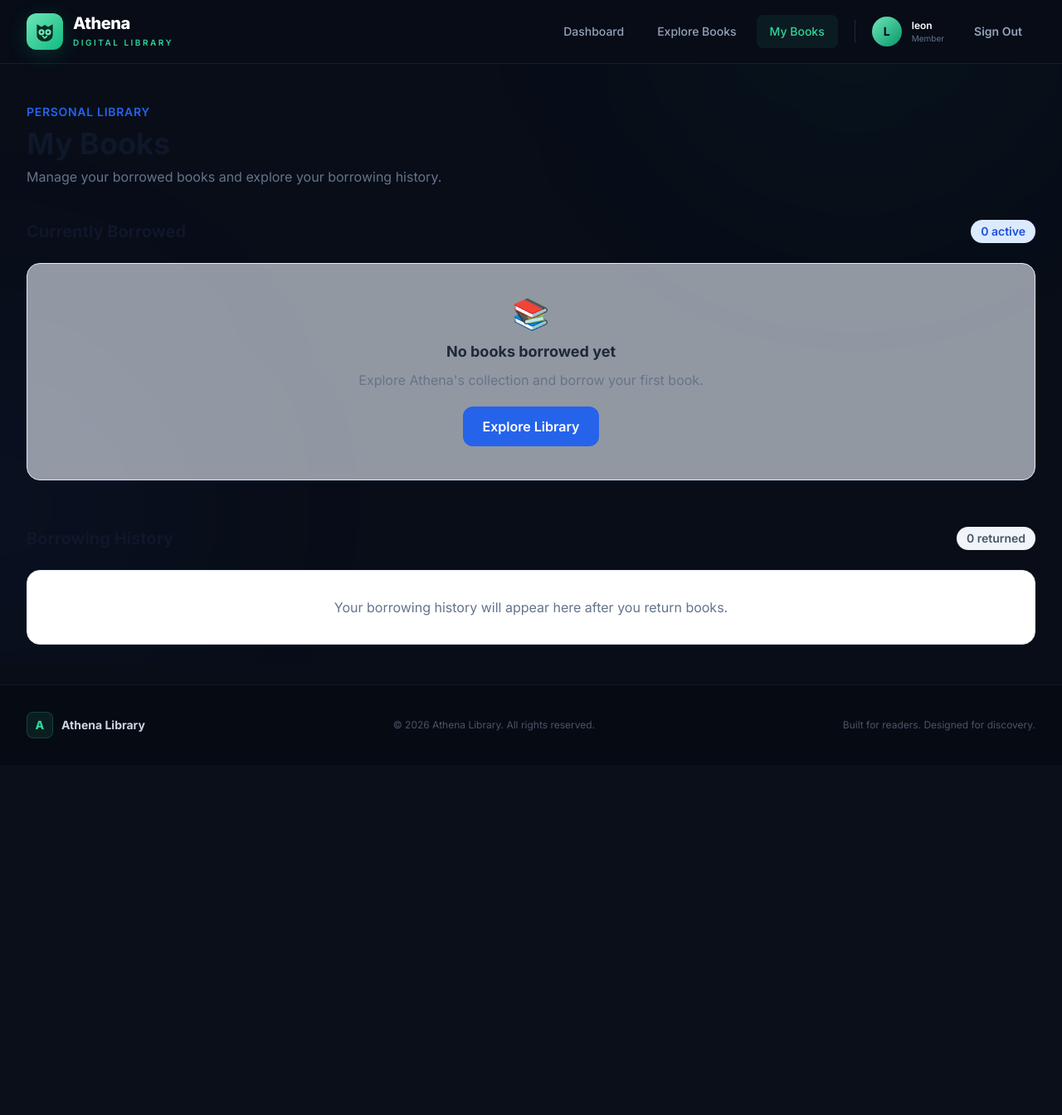
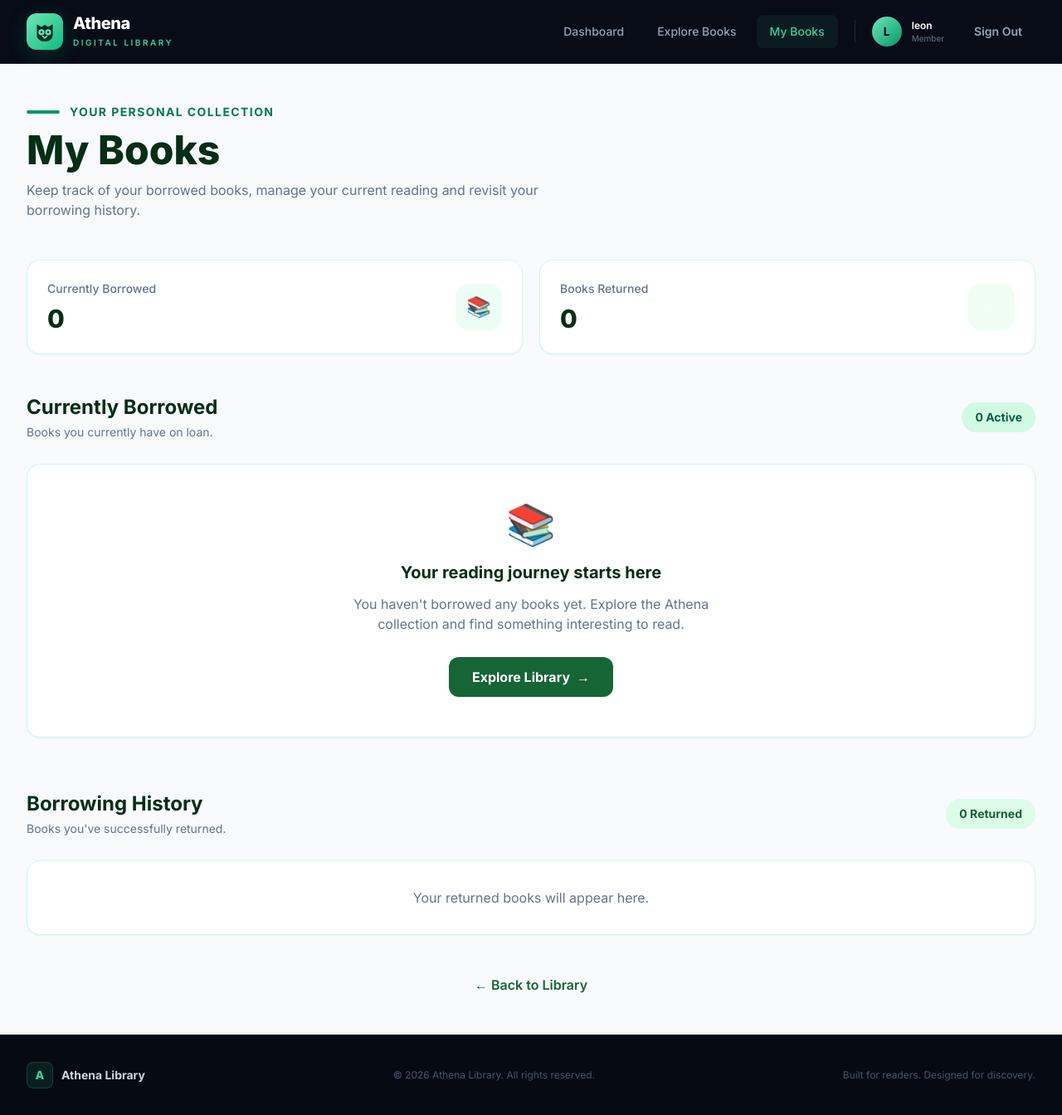
Before and after one commit to zerorc24/athena-library, a Django app: page /my-books/ in a window 1280 px wide. Shown: the whole page at 83% size. Before the commit the page ends 890 px from the top, so only its background shows below. Run offline with Django 5.2, Linux system fonts and the light colour scheme; a user stored in the database is signed in; data comes from the database, SQL or seed files in the repository; data that the repository does not hold is empty; some libraries are stand-ins or nearby versions.

Commit message:
server errors 500

```diff
--- a/library/templates/library/my_books.html
+++ b/library/templates/library/my_books.html
@@ -4,130 +4,289 @@
 {% block title %}My Books | Athena Library{% endblock %}
 
 {% block content %}
-<div class="max-w-7xl mx-auto px-4 sm:px-6 lg:px-8 py-12">
 
-    <!-- Page Header -->
-    <div class="mb-10">
-        <p class="text-sm font-semibold text-blue-600 uppercase tracking-wider">
-            Personal Library
-        </p>
-        <h1 class="text-3xl md:text-4xl font-bold text-slate-900 mt-2">
-            My Books
-        </h1>
-        <p class="text-slate-500 mt-2">
-            Manage your borrowed books and explore your borrowing history.
-        </p>
-    </div>
+<div class="min-h-screen bg-slate-50 py-12">
 
-    <!-- Active Borrowings -->
-    <section class="mb-14">
-        <div class="flex items-center justify-between mb-6">
-            <h2 class="text-xl font-bold text-slate-900">
-                Currently Borrowed
-            </h2>
-            <span class="bg-blue-100 text-blue-700 text-sm font-semibold px-3 py-1 rounded-full">
-                {{ active_borrowed.count }} active
-            </span>
+    <div class="max-w-7xl mx-auto px-4 sm:px-6 lg:px-8">
+
+        <!-- HEADER -->
+        <div class="mb-12">
+            <div class="flex items-center gap-3 mb-3">
+                <span class="w-10 h-1 bg-emerald-600 rounded-full"></span>
+                <span class="text-sm font-bold uppercase tracking-widest text-emerald-700">
+                    Your personal collection
+                </span>
+            </div>
+
+            <h1 class="text-4xl md:text-5xl font-extrabold text-green-950">
+                My Books
+            </h1>
+
+            <p class="text-slate-500 mt-3 max-w-2xl">
+                Keep track of your borrowed books, manage your current reading
+                and revisit your borrowing history.
+            </p>
         </div>
 
-        {% if active_borrowed %}
-        <div class="grid grid-cols-1 sm:grid-cols-2 lg:grid-cols-3 gap-6">
 
-            {% for record in active_borrowed %}
-            <div class="bg-white border border-blue-100 rounded-2xl p-6 shadow-sm hover:shadow-md transition">
+        <!-- SUMMARY CARDS -->
+        <div class="grid grid-cols-1 sm:grid-cols-2 gap-5 mb-12">
 
-                <div class="w-12 h-12 rounded-xl bg-blue-50 flex items-center justify-center mb-4">
-                    <span class="text-2xl">📖</span>
+            <div class="bg-white border border-emerald-100 rounded-2xl p-6 shadow-sm">
+                <div class="flex items-center justify-between">
+                    <div>
+                        <p class="text-sm font-medium text-slate-500">
+                            Currently Borrowed
+                        </p>
+
+                        <h2 class="text-3xl font-extrabold text-green-950 mt-2">
+                            {{ active_borrowed.count }}
+                        </h2>
+                    </div>
+
+                    <div class="w-14 h-14 rounded-2xl bg-emerald-50 flex items-center justify-center text-2xl">
+                        📚
+                    </div>
                 </div>
+            </div>
 
-                <h3 class="text-lg font-bold text-slate-900">
-                    {{ record.book.title }}
-                </h3>
 
-                <p class="text-sm text-slate-500 mt-1">
-                    By {{ record.book.author.full_name }}
-                </p>
+            <div class="bg-white border border-emerald-100 rounded-2xl p-6 shadow-sm">
+                <div class="flex items-center justify-between">
+                    <div>
+                        <p class="text-sm font-medium text-slate-500">
+                            Books Returned
+                        </p>
 
-                <div class="mt-5 pt-4 border-t border-slate-100">
-                    <p class="text-sm text-slate-500">
-                        Borrowed on
-                    </p>
-                    <p class="font-medium text-slate-800">
-                        {{ record.borrow_date|date:"M d, Y" }}
+                        <h2 class="text-3xl font-extrabold text-green-950 mt-2">
+                            {{ returned_history.count }}
+                        </h2>
+                    </div>
+
+                    <div class="w-14 h-14 rounded-2xl bg-green-50 flex items-center justify-center text-2xl">
+                        ✓
+                    </div>
+                </div>
+            </div>
+
+        </div>
+
+
+        <!-- ACTIVE BORROWINGS -->
+        <section class="mb-16">
+
+            <div class="flex flex-col sm:flex-row sm:items-center sm:justify-between gap-3 mb-7">
+
+                <div>
+                    <h2 class="text-2xl font-bold text-green-950">
+                        Currently Borrowed
+                    </h2>
+
+                    <p class="text-slate-500 text-sm mt-1">
+                        Books you currently have on loan.
                     </p>
                 </div>
 
-                <a href="{% url 'return_book' record.book.id %}"
-                   class="mt-5 block text-center bg-blue-600 hover:bg-blue-700 text-white font-semibold py-3 rounded-xl transition">
-                    Return Book
-                </a>
+                <span class="w-fit px-4 py-2 rounded-full bg-emerald-100 text-emerald-800 text-sm font-bold">
+                    {{ active_borrowed.count }} Active
+                </span>
 
             </div>
-            {% endfor %}
 
-        </div>
-        {% else %}
-        <div class="bg-blue-50/60 border border-blue-100 rounded-2xl p-10 text-center">
-            <p class="text-4xl mb-3">📚</p>
-            <h3 class="text-lg font-bold text-slate-800">
-                No books borrowed yet
-            </h3>
-            <p class="text-slate-500 mt-2">
-                Explore Athena's collection and borrow your first book.
-            </p>
-            <a href="{% url 'library' %}"
-               class="inline-block mt-5 bg-blue-600 hover:bg-blue-700 text-white px-6 py-3 rounded-xl font-semibold">
-                Explore Library
-            </a>
-        </div>
-        {% endif %}
-    </section>
 
-    <!-- Returned Books -->
-    <section>
-        <div class="flex items-center justify-between mb-6">
-            <h2 class="text-xl font-bold text-slate-900">
-                Borrowing History
-            </h2>
-            <span class="bg-slate-100 text-slate-600 text-sm font-semibold px-3 py-1 rounded-full">
-                {{ returned_history.count }} returned
-            </span>
-        </div>
+            {% if active_borrowed %}
 
-        {% if returned_history %}
-        <div class="bg-white border border-slate-200 rounded-2xl overflow-hidden shadow-sm">
+                <div class="grid grid-cols-1 sm:grid-cols-2 lg:grid-cols-3 gap-6">
 
-            {% for record in returned_history %}
-            <div class="flex flex-col sm:flex-row sm:items-center justify-between gap-4 p-5 border-b border-slate-100 last:border-0">
+                    {% for record in active_borrowed %}
+
+                        <article class="bg-white rounded-2xl border border-emerald-100 shadow-sm hover:shadow-lg hover:-translate-y-1 transition duration-300 overflow-hidden">
+
+                            <div class="h-2 bg-gradient-to-r from-green-900 to-emerald-500"></div>
+
+                            <div class="p-6">
+
+                                <div class="flex items-start justify-between mb-5">
+
+                                    <div class="w-12 h-12 rounded-xl bg-emerald-50 flex items-center justify-center text-2xl">
+                                        📖
+                                    </div>
+
+                                    <span class="text-xs font-bold uppercase tracking-wide bg-emerald-100 text-emerald-800 px-3 py-1.5 rounded-full">
+                                        Borrowed
+                                    </span>
+
+                                </div>
+
+
+                                <h3 class="text-xl font-bold text-green-950 mb-2">
+                                    {{ record.book.title }}
+                                </h3>
+
+                                <p class="text-sm text-slate-500">
+                                    By {{ record.book.author.full_name }}
+                                </p>
+
+
+                                <div class="mt-6 pt-5 border-t border-slate-100">
+
+                                    <p class="text-xs text-slate-400 uppercase tracking-wider font-semibold">
+                                        Borrowed on
+                                    </p>
+
+                                    <p class="text-sm font-semibold text-slate-700 mt-1">
+                                        {{ record.borrowed_at|date:"M d, Y" }}
+                                    </p>
+
+                                </div>
+
+
+                                <div class="flex gap-3 mt-6">
+
+                                    <a href="{% url 'read_book' record.book.id %}"
+                                       class="flex-1 text-center py-3 rounded-xl border border-emerald-200 text-green-800 font-semibold hover:bg-emerald-50 transition text-sm">
+                                        Read
+                                    </a>
+
+                                    <a href="{% url 'return_book' record.book.id %}"
+                                       class="flex-1 text-center py-3 rounded-xl bg-green-800 hover:bg-green-900 text-white font-semibold transition text-sm">
+                                        Return
+                                    </a>
+
+                                </div>
+
+                            </div>
+
+                        </article>
+
+                    {% endfor %}
+
+                </div>
+
+            {% else %}
+
+                <div class="bg-white border border-emerald-100 rounded-2xl p-12 text-center shadow-sm">
+
+                    <div class="text-5xl mb-5">📚</div>
+
+                    <h3 class="text-xl font-bold text-green-950">
+                        Your reading journey starts here
+                    </h3>
+
+                    <p class="text-slate-500 mt-3 max-w-md mx-auto">
+                        You haven't borrowed any books yet. Explore the Athena
+                        collection and find something interesting to read.
+                    </p>
+
+                    <a href="{% url 'library' %}"
+                       class="inline-flex items-center gap-2 mt-7 px-7 py-3 rounded-xl bg-green-800 hover:bg-green-900 text-white font-bold transition">
+                        Explore Library
+                        <span>→</span>
+                    </a>
+
+                </div>
+
+            {% endif %}
+
+        </section>
+
+
+        <!-- RETURNED BOOKS -->
+        <section>
+
+            <div class="flex flex-col sm:flex-row sm:items-center sm:justify-between gap-3 mb-7">
 
                 <div>
-                    <h3 class="font-bold text-slate-900">
-                        {{ record.book.title }}
-                    </h3>
-                    <p class="text-sm text-slate-500 mt-1">
-                        {{ record.book.author.full_name }}
-                    </p>
-                    <p class="text-xs text-slate-400 mt-2">
-                        Returned: {{ record.return_date|date:"M d, Y" }}
+                    <h2 class="text-2xl font-bold text-green-950">
+                        Borrowing History
+                    </h2>
+
+                    <p class="text-slate-500 text-sm mt-1">
+                        Books you've successfully returned.
                     </p>
                 </div>
 
-                <span class="inline-flex items-center w-fit bg-blue-50 text-blue-700 text-xs font-semibold px-3 py-2 rounded-full">
-                    Returned
+                <span class="w-fit px-4 py-2 rounded-full bg-green-100 text-green-800 text-sm font-bold">
+                    {{ returned_history.count }} Returned
                 </span>
 
             </div>
-            {% endfor %}
+
+
+            {% if returned_history %}
+
+                <div class="bg-white border border-emerald-100 rounded-2xl shadow-sm overflow-hidden">
+
+                    {% for record in returned_history %}
+
+                        <div class="p-6 flex flex-col sm:flex-row sm:items-center sm:justify-between gap-5 border-b border-slate-100 last:border-0">
+
+                            <div class="flex items-center gap-4">
+
+                                <div class="w-12 h-12 shrink-0 rounded-xl bg-green-50 flex items-center justify-center text-xl">
+                                    📗
+                                </div>
+
+                                <div>
+
+                                    <h3 class="font-bold text-green-950">
+                                        {{ record.book.title }}
+                                    </h3>
+
+                                    <p class="text-sm text-slate-500 mt-1">
+                                        {{ record.book.author.full_name }}
+                                    </p>
+
+                                    <p class="text-xs text-slate-400 mt-2">
+                                        Borrowed: {{ record.borrowed_at|date:"M d, Y" }}
+                                    </p>
+
+                                    <p class="text-xs text-slate-400">
+                                        Returned: {{ record.return_date|date:"M d, Y" }}
+                                    </p>
+
+                                </div>
+
+                            </div>
+
+
+                            <span class="w-fit px-4 py-2 rounded-full bg-emerald-100 text-emerald-800 text-xs font-bold uppercase tracking-wide">
+                                ✓ Returned
+                            </span>
+
+                        </div>
+
+                    {% endfor %}
+
+                </div>
+
+            {% else %}
+
+                <div class="bg-white border border-emerald-100 rounded-2xl p-8 text-center shadow-sm">
+
+                    <p class="text-slate-500">
+                        Your returned books will appear here.
+                    </p>
+
+                </div>
+
+            {% endif %}
+
+        </section>
+
+
+        <!-- BACK TO LIBRARY -->
+        <div class="mt-12 text-center">
+
+            <a href="{% url 'library' %}"
+               class="inline-flex items-center gap-2 text-green-800 font-semibold hover:text-emerald-600 transition">
+                ← Back to Library
+            </a>
 
         </div>
-        {% else %}
-        <div class="bg-white border border-slate-200 rounded-2xl p-8 text-center">
-            <p class="text-slate-500">
-                Your borrowing history will appear here after you return books.
-            </p>
-        </div>
-        {% endif %}
-    </section>
+
+    </div>
 
 </div>
+
 {% endblock %}
```
